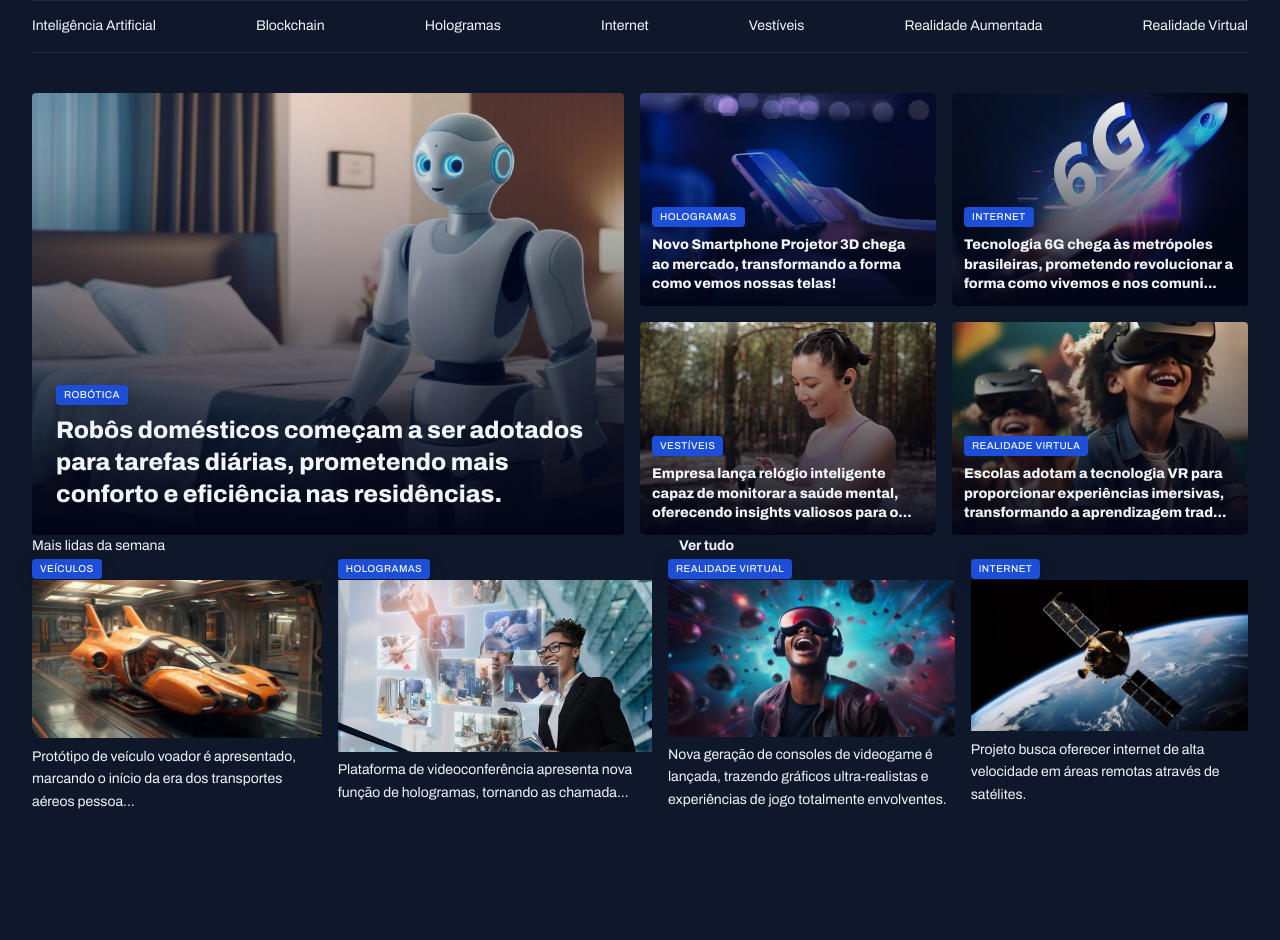
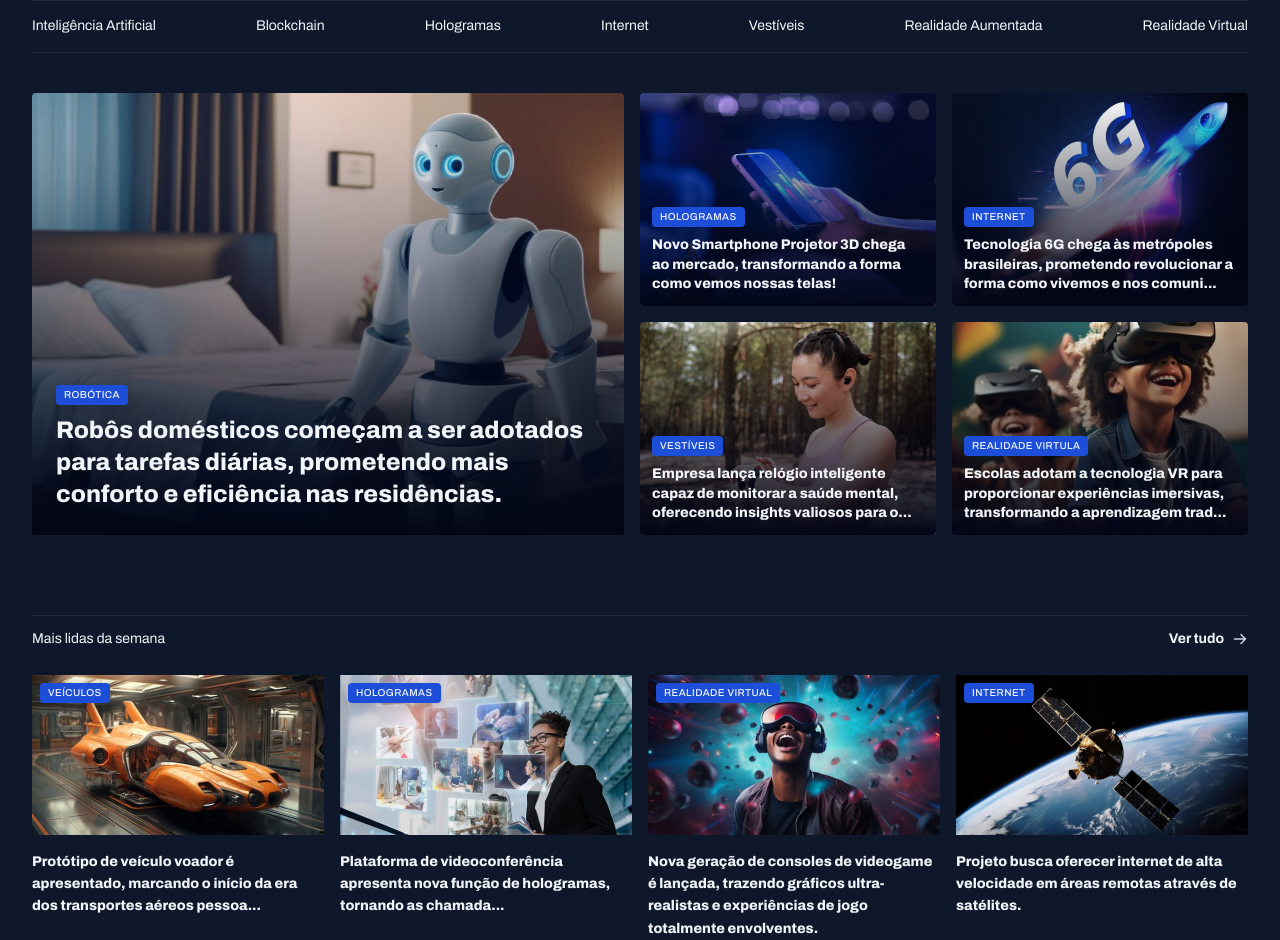
Before and after one commit to Fergani94/RS---Portal-de-Noticia, a plain HTML site: page index.html in a window 1280 px wide. Shown: the part 62-1002 px from the top of the page. Before the commit the page ends 875 px from the top, so only its background shows below. Drawn offline with Linux system fonts and the light colour scheme.

Commit message:
Styling weekly hot topics

```diff
--- a/styles/global.css
+++ b/styles/global.css
@@ -49,6 +49,7 @@ img{
 
 main{
   margin-top: 40px;
+  gap: 80px;
 }
 
 .content-tag {
--- a/styles/sections.css
+++ b/styles/sections.css
@@ -1,3 +1,25 @@
+section header {
+  border-top: 1px solid var(--stroke-color);
+  padding-block: 12px 25px;
+  font: var(--text-md);
+  a {
+    justify-self: end;
+    align-items: center;
+    gap: 8px;
+
+    span{
+
+    background-image: url(../assets/icons/ArrowRight.svg);
+    width: 16px;
+    height: 16px
+    };
+
+    &:hover span{
+      background-image: url(../assets/icons/ArrowRight-hover.svg);
+    }
+  }
+}
+
 #featured {
    img {
     height:100%;
@@ -28,6 +50,22 @@
   }
 }
 
-
-/*
-background: linear-gradient(180deg, rgba(2, 6, 23, 0) 0%, #020617 100%); */
+#weekly {
+  figure {
+    .content-tag {
+      position: absolute;
+      margin-top: 8px;
+      margin-left: 8px;
+    }
+    p{
+      margin-top: 8px;
+      font-weight: 800;
+    }
+  }
+  &>div {
+    grid-template-columns: repeat(4, 292px);
+  }
+  img{
+    height: 160px;
+  }
+}
```
Also changed, not shown: index.html (+0 -1 lines).
